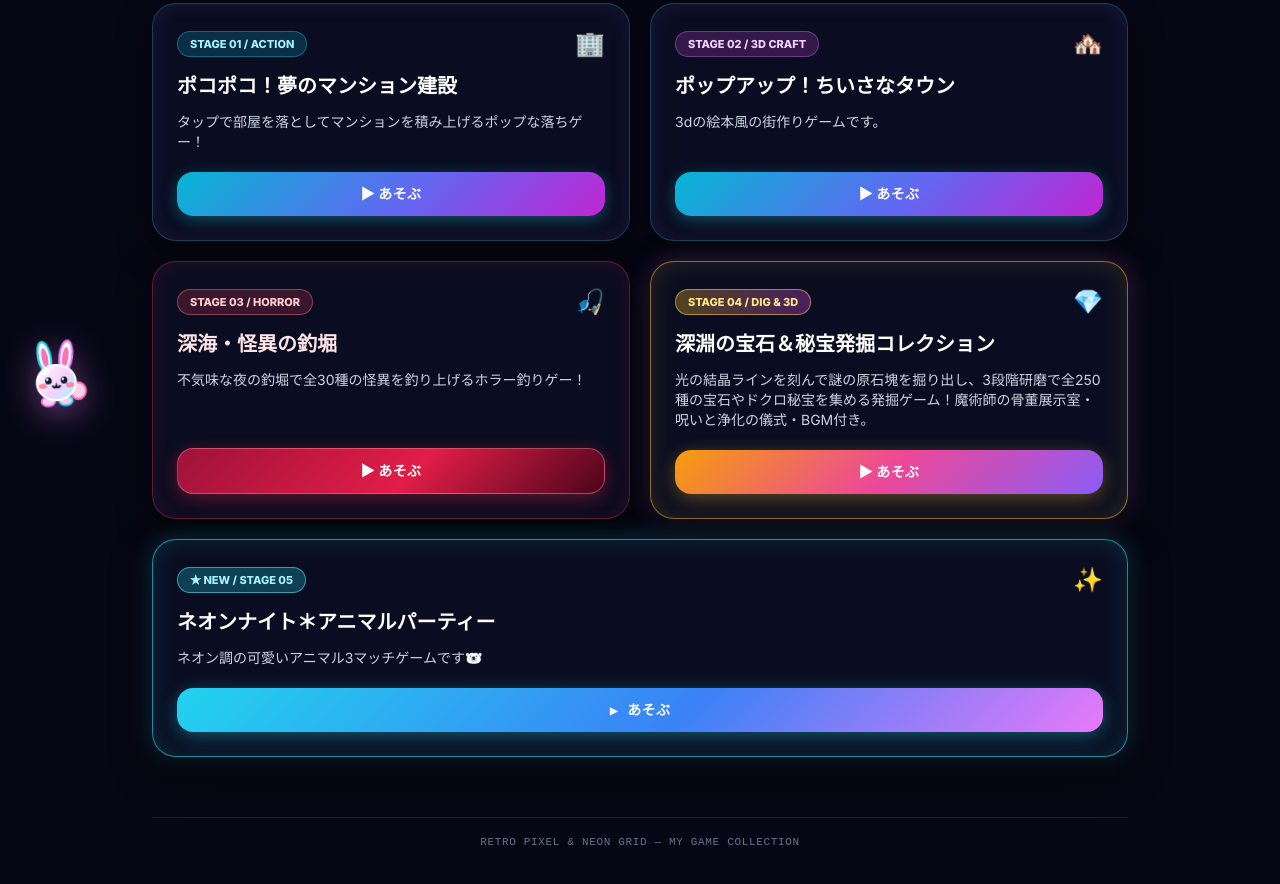
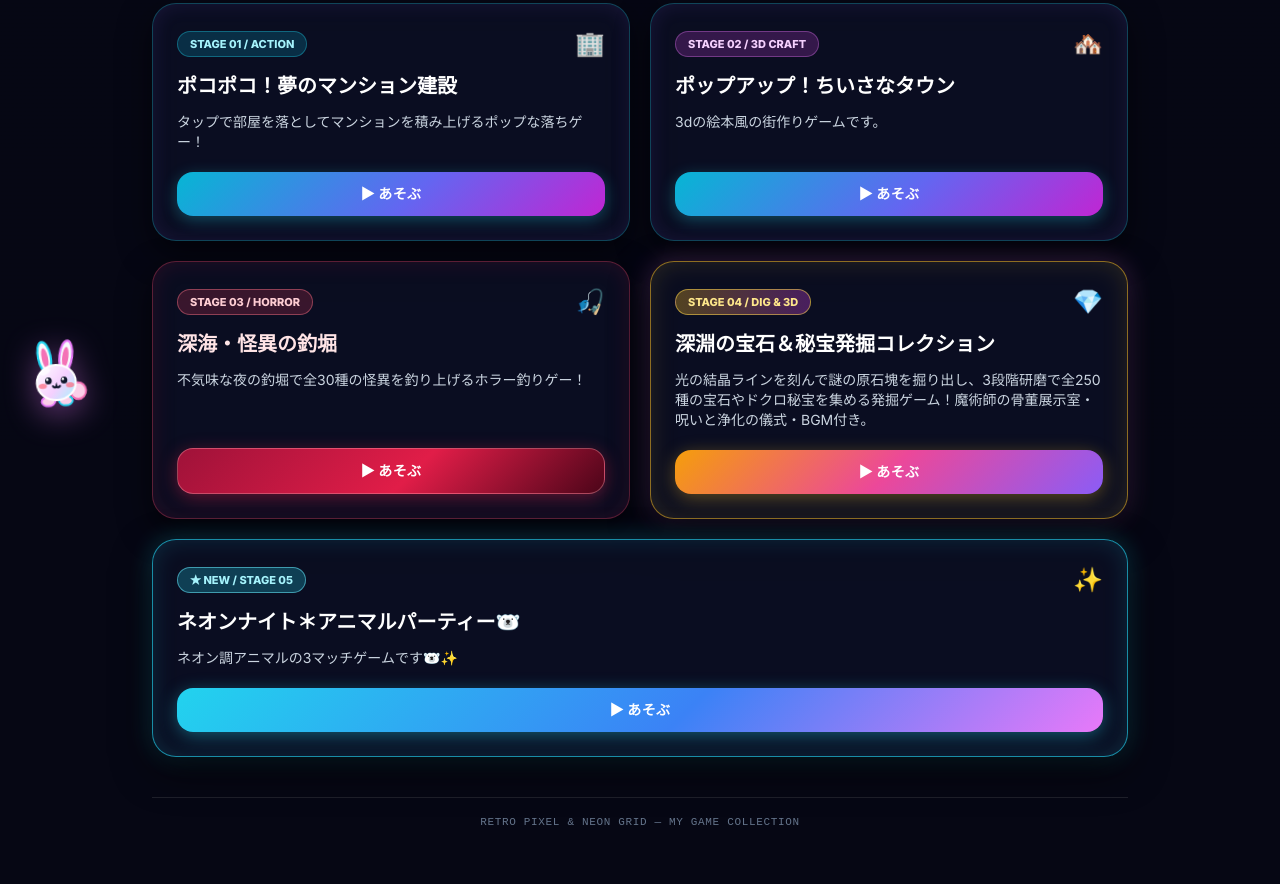
Before and after one commit to amatersu0234-hue/my-games, a plain HTML site: page index.html in a window 1280 px wide. Shown: the part 360-1244 px from the top of the page. Drawn offline with nearby package versions, Linux system fonts and the light colour scheme; a web font is replaced by a local one.

Commit message:
Update index.html

```diff
--- a/index.html
+++ b/index.html
@@ -389,10 +389,10 @@
               <span class="text-2xl" aria-hidden="true">✨</span>
             </div>
             <h2 class="text-lg sm:text-xl font-black text-white leading-snug">
-              ネオンナイト＊アニマルパーティー
+              ネオンナイト＊アニマルパーティー🐻‍❄️
             </h2>
             <p class="text-xs sm:text-sm text-slate-300 leading-relaxed">
-              ネオン調の可愛いアニマル3マッチゲームです🐻‍❄️ <code class="text-cyan-300">
+              ネオン調アニマルの3マッチゲームです🐻‍❄️✨
             </p>
           </div>
           <a href="./game5/" class="play-btn new5-btn w-full py-3 px-4 rounded-2xl text-center text-sm font-black text-white tracking-wide block">
```
